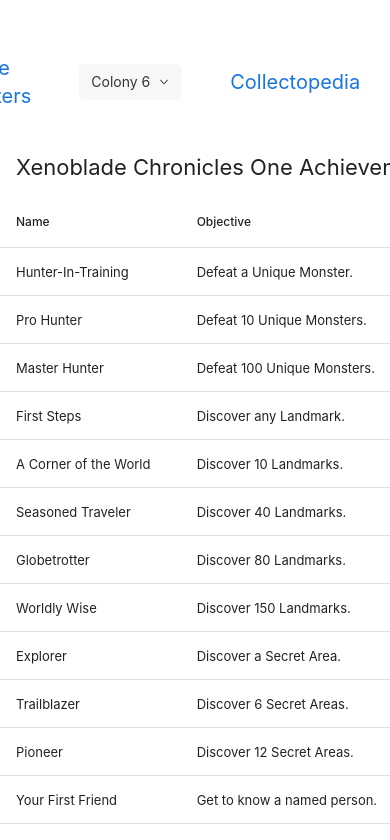
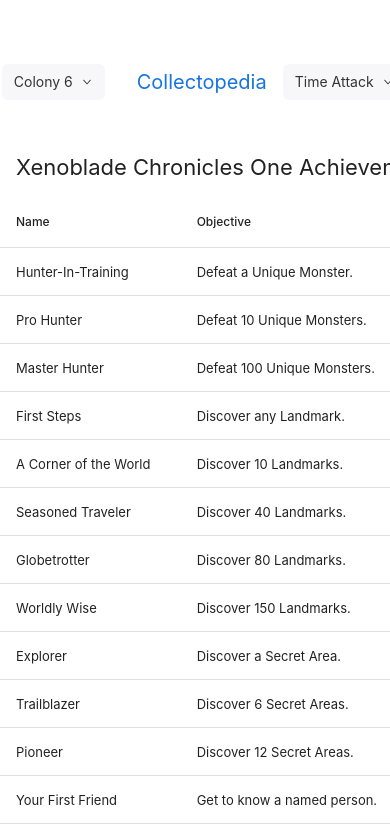
Before and after one commit to Sniffin3083/project-zohar, a React (Create React App) app: page /xeno1/achievements in a window 390 px wide. Shown: the top 840 px of the page. Built offline with nearby package versions, Linux system fonts and the light colour scheme.

Commit message:
Added Indexing for Time Attack Pages

```diff
--- a/src/routes/XC1/NavBar.jsx
+++ b/src/routes/XC1/NavBar.jsx
@@ -9,13 +9,13 @@ export default function NavBar() {
                 <li className="hover:font-bold hover:underline">
                     <Link to="/xeno1">Intro</Link>
                 </li>
-                <li className="px-12 hover:font-bold hover:underline">
+                <li className="px-4 lg:px-12 hover:font-bold hover:underline">
                     <Link to="/xeno1/quests">Quests</Link>
                 </li>
                 <li className="hover:font-bold hover:underline">
                     <Link to="/xeno1/umonster">Unique Monsters</Link>
                 </li>
-                <li className="px-12 hover:font-bold hover:underline">
+                <li className="px-4 lg:px-12 hover:font-bold hover:underline">
                     <Dropdown title="Colony 6">
                         <Dropdown.Item as="a" href="/xeno1/colony6/immigrants">
                             Colony 6 Immigrants
@@ -25,10 +25,20 @@ export default function NavBar() {
                         </Dropdown.Item>
                     </Dropdown>
                 </li>
-                <li className="hover:font-bold hover:underline">
+                <li className="px-4 lg:px-12 hover:font-bold hover:underline">
                     <Link to="/xeno1/collectopedia">Collectopedia</Link>
                 </li>
-                <li className="px-12 hover:font-bold hover:underline">
+                <li className="hover:font-bold hover:underline">
+                    <Dropdown title="Time Attack">
+                        <Dropdown.Item as="a" href="/xeno1/timeattack/free">
+                            Time Attack - Free
+                        </Dropdown.Item>
+                        <Dropdown.Item as="a" href="/xeno1/timeattack/restricted">
+                            Time Attack - Restricted
+                        </Dropdown.Item>
+                    </Dropdown>
+                </li>
+                <li className="px-4 lg:px-12 hover:font-bold hover:underline">
                     <Link to="/xeno1/achievements">Achievements</Link>
                 </li>
                 <li className="hover:font-bold hover:underline">
```
Also changed, not shown: src/index.tsx (+10 -0 lines).
